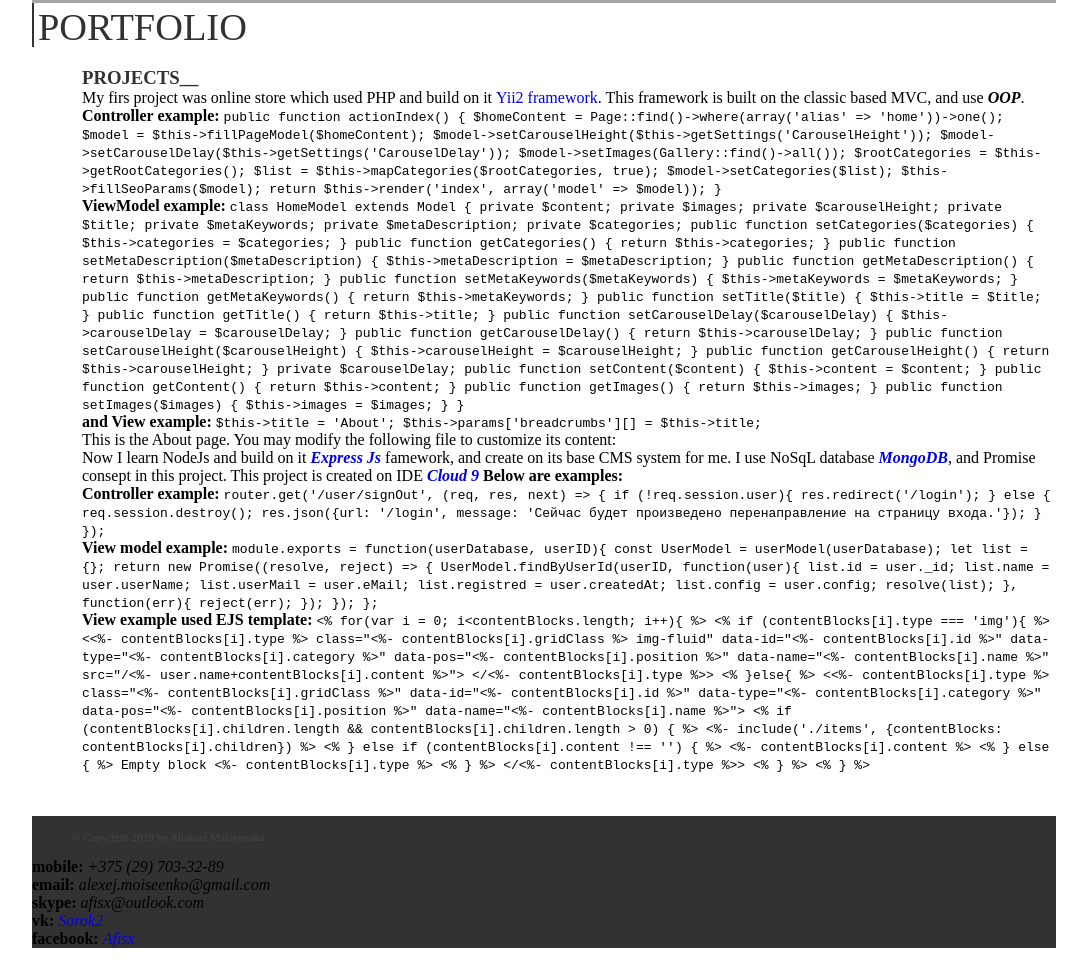
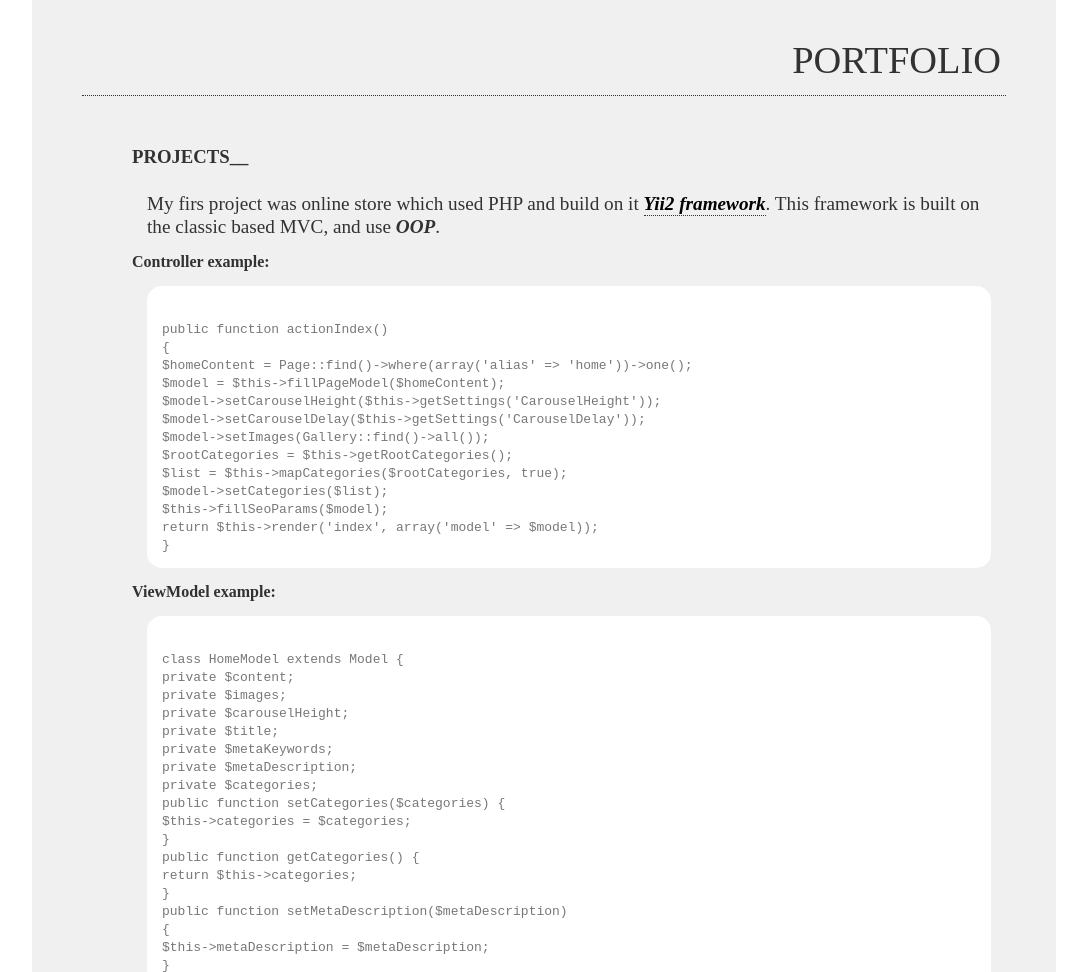
Before and after one commit to afisx/rsschool-2019Q1-cv, a plain HTML site: page index.html in a window 1280 px wide. Shown: the part 1300-2272 px from the top of the page, without its empty margins (96-1183 px from the left). Before the commit the page ends 2248 px from the top, so only its background shows below. Drawn offline with Linux system fonts and the light colour scheme.

Commit message:
frat: edit index.html and add styles in styles.css

```diff
--- a/index.html
+++ b/index.html
@@ -76,11 +76,12 @@
 				<h2>PORTFOLIO</h2>
 				<article class="about-inner">
 					<h3>Projects__</h3>
-					<p>
-					  <span>My firs project was online store which used PHP and build on it <a href="https://www.yiiframework.com/">Yii2 framework</a>. This framework is built on the classic based MVC, and use <strong><em>OOP</em></strong>.</span>
+					<p class="project-description">
+					  <span>My firs project was online store which used PHP and build on it <strong><em><a href="https://www.yiiframework.com/">Yii2 framework</a></em></strong>. This framework is built on the classic based MVC, and use <strong><em>OOP</em></strong>.</span>
 					</p>
-					<p>
+					<div class="example-container">
 						<strong>Controller example:</strong>
+						<p class="example-code-container">
 							<code class="example-code">
 								public function actionIndex()
 									{
@@ -97,8 +98,10 @@
 									}
 							</code>
 						</p>
-					<p>
+					</div>
+					<div class="example-container">
 						<strong>ViewModel example:</strong>
+						<p class="example-code-container">
 							<code class="example-code">
 								class HomeModel extends Model {
 									private $content;
@@ -174,22 +177,28 @@
 								}
 							</code>
 						</p>
-					<p>
+					</div>
+					<div class="example-container">
 						<strong>and View example:</strong>
-						<code class="example-code">$this-&gt;title = 'About'; $this-&gt;params['breadcrumbs'][] = $this-&gt;title;</code>
-						<div class="site-about">
-							<p>This is the About page. You may modify the following file to customize its content:</p>
+						<p class="example-code-container">
+							<code class="example-code">
+								$this-&gt;title = 'About'; $this-&gt;params['breadcrumbs'][] = $this-&gt;title;
+								&ltdiv class="site-about"&gt
+									&ltp&gtThis is the About page. You may modify the following file to customize its content:&lt/p&gt
+								&lt/div&gt
+							</code>
+						</p>
 					</div>
-					</p>
-					<p>
+					<p class="project-description">
 						<span>Now I learn NodeJs and build on it <strong><em><a href="http://expressjs.com/">Express Js</a></em></strong> famework, and create on its base CMS system for me. I use NoSqL database <strong><em><a href="https://www.mongodb.com/">MongoDB</a></em></strong>, and Promise consept in this project.
 							This project is created on IDE <strong><em><a href="https://c9.io/">Cloud 9</a></em></strong>
 							<strong>Below are examples:</strong>
 						</span>
 					</p>
 
-					<p>
+					<div class="example-container">
 						<strong>Controller example:</strong>
+						<p class="example-code-container">
 							<code class="example-code">
 								router.get('/user/signOut', (req, res, next) =&gt; {
 									if (!req.session.user){
@@ -201,8 +210,10 @@
 								});
 							</code>
 						</p>
-					<p>
+					</div>
+					<div class="example-container">
 						<strong>View model example:</strong>
+						<p class="example-code-container">
 							<code class="example-code">
 								module.exports = function(userDatabase, userID){
 									const UserModel = userModel(userDatabase);
@@ -222,8 +233,10 @@
 								};
 							</code>
 						</p>
-					<p>
+					</div>
+					<div class="example-container">
 						<strong>View example used EJS template:</strong>
+						<p class="example-code-container">
 							<code class="example-code">
 								&lt;% for(var i = 0; i&lt;contentBlocks.length; i++){ %&gt;
 								&lt;% if (contentBlocks[i].type === 'img'){ %&gt;
@@ -243,21 +256,26 @@
 							&lt;% } %&gt;
 							</code>
 						</p>
+					</div>
 				</article>
 			</section>
 			<div class="main-sublayer"></div>
 		</main>
 		<footer>
-			<section id="copyright" class="copyright-container">
-				<article class="copyright-inner">
-					<p>© Copyright 2019 by Aliaksei Maiseyenka</p>
-					<div class="about-social-networks">
+			<section id="contacts" class="contacts-copyright-container">
+				<article class="contacts-copyright-inner">
+					<div class="contacts">
 						<ul>
-						  <li><strong>mobile:</strong> <em>+375 (29) 703-32-89</em></li>
-						  <li><strong>email:</strong> <em>alexej.moiseenko@gmail.com</em></li>
-						  <li><strong>skype:</strong> <em>afisx@outlook.com</em></li>
-						  <li><strong>vk:</strong> <em><a href="https://vk.com/sorok2">Sorok2</a></em></li>
-						  <li><strong>facebook:</strong> <em><a href="https://www.facebook.com/Afisx">Afisx</a></em></li>
+						  <li><strong>mobile:</strong> +375 (29) 703-32-89</li>
+						  <li><strong>email:</strong> alexej.moiseenko@gmail.com</li>
+						  <li><strong>skype:</strong> afisx@outlook.com</li>
+						</ul>
+					</div>
+					<div class="copyright"><p>Minsk 2019 © Aliaksei Maiseyenka</p></div>
+					<div class="social-networks">
+						<ul>
+							<li><a href="https://vk.com/sorok2"><img src="" ></a></li>
+							<li><a href="https://www.facebook.com/Afisx"><img src="" ></a></li>
 						</ul>
 					</div>
 				</article>
--- a/style.css
+++ b/style.css
@@ -14,6 +14,7 @@ header {
 	align-items: center;
 	padding-top: 20px;
 	padding-bottom: 20px;
+	background-color: #f0f0f0;
 }
 main {
 	margin-top: -50px;
@@ -39,7 +40,8 @@ h2 {
 	font-size: 2.4em;
 	font-weight: normal;
 	padding-top: 5px;
-	padding-left: 4px;
+	padding-left: 5px;
+	padding-right: 5px;
 	line-height: 1.0em;
 	border-left: 2px solid #323232;
 }
@@ -133,7 +135,7 @@ ul {
 	color: #2eb398;
 }
 .main-sublayer {
-	background-color: #fff;
+	background-color: #f0f0f0;
 	width: 280px;
 	height: 280px;
 	margin-left: -140px;
@@ -144,7 +146,53 @@ ul {
 }
 .portfolio-container {
 	position: relative;
-	padding-bottom: 23px;
+	background-color: #f0f0f0;
+	padding: 80px 50px;
+	color: #323232;
+}
+.portfolio-container h2 {
+	margin-bottom: 30px;
+	padding-bottom: 15px;
+	color: #323232;
+	text-align: right;
+	border-bottom: dotted 1px #323232;
+	border-left: none;
+}
+.portfolio-container h3 {
+	padding-bottom: 10px;
+	color: #323232;
+}
+.portfolio-container p {
+	padding: 15px;
+	font-size: 1.0em;
+}
+.project-description {
+	padding-left: 0;
+}
+.project-description span {
+	font-size: 1.2em;
+	padding-left: 0;
+}
+.portfolio-container {
+
+}
+.example-code-container {
+	background-color: #fff;
+	border-radius: 15px;
+	padding: 15px;
+	margin: 15px;
+}
+.example-code {
+	color: #787878;
+	white-space: pre-line;
+}
+.portfolio-container a {
+	color: #000;
+	border-bottom: 1px dotted #323232;
+}
+.portfolio-container a:hover {
+	color: #000;
+	border-bottom: 1px solid #323232;
 }
 .portfolio-container-row {
 	position: relative;
@@ -169,20 +217,28 @@ ul {
 }
 .about-container {
 	position: relative;
-	background-color: #a5a5a5;
+	background-color: #323232;
 	padding: 80px 50px;
-	color: #323232;
+	color: #f0f0f0;
 }
 .about-container h2 {
 	margin-bottom: 30px;
+	padding-bottom: 15px;
+	color: #f0f0f0;
+	text-align: right;
+	border-bottom: dotted 1px #fff;
 }
 .about-container h3 {
 	padding-bottom: 10px;
-	color: #323232;
+	color: #f0f0f0;
 }
 .about-container a {
-	padding-bottom: 10px;
 	color: #fff;
+	border-bottom: 1px dotted #fff;
+}
+.about-container a:hover {
+	color: #fff;
+	border-bottom: 1px solid #fff;
 }
 .about-inner {
 	padding-top: 20px;
@@ -198,13 +254,27 @@ ul {
 	padding-left: 15px;
 	padding-bottom: 5px;
 }
-.copyright-inner {
+.contacts-copyright-inner {
 	background-color: #323232;
+	display: flex;
+	justify-content: space-between;
+	align-items: center;
+	padding: 25px;
+	padding-bottom: 50px;
+	color: #f0f0f0;
 }
-.copyright-inner > p{
+.contacts-copyright-inner > p{
 	color: #454545;
 	font-size: 0.7em;
-	font-family: 'MavenProRegular', serif;
 	padding: 15px;
 	padding-left: 40px;
 }
+.copyright {
+	width: 30%;
+}
+.contacts {
+
+}
+.social-networks {
+	width: 30%;
+}
```
Lines whose indentation alone changed are shown as unchanged.
